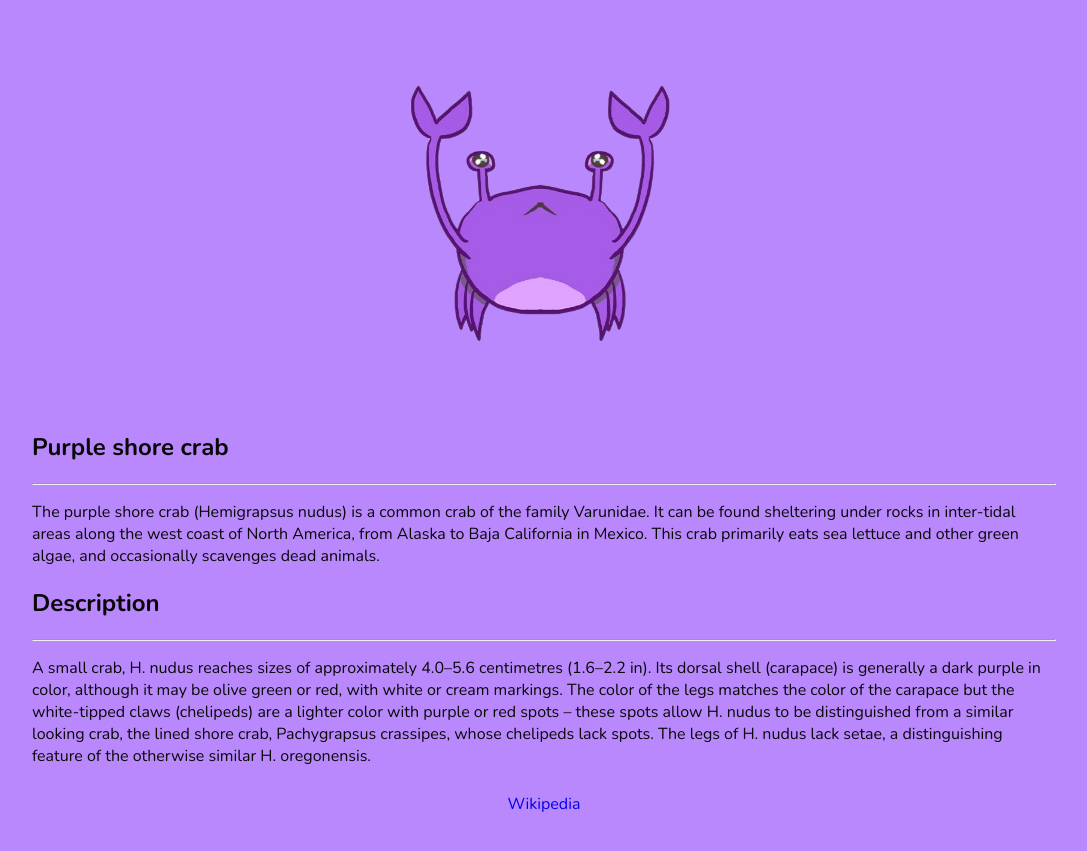
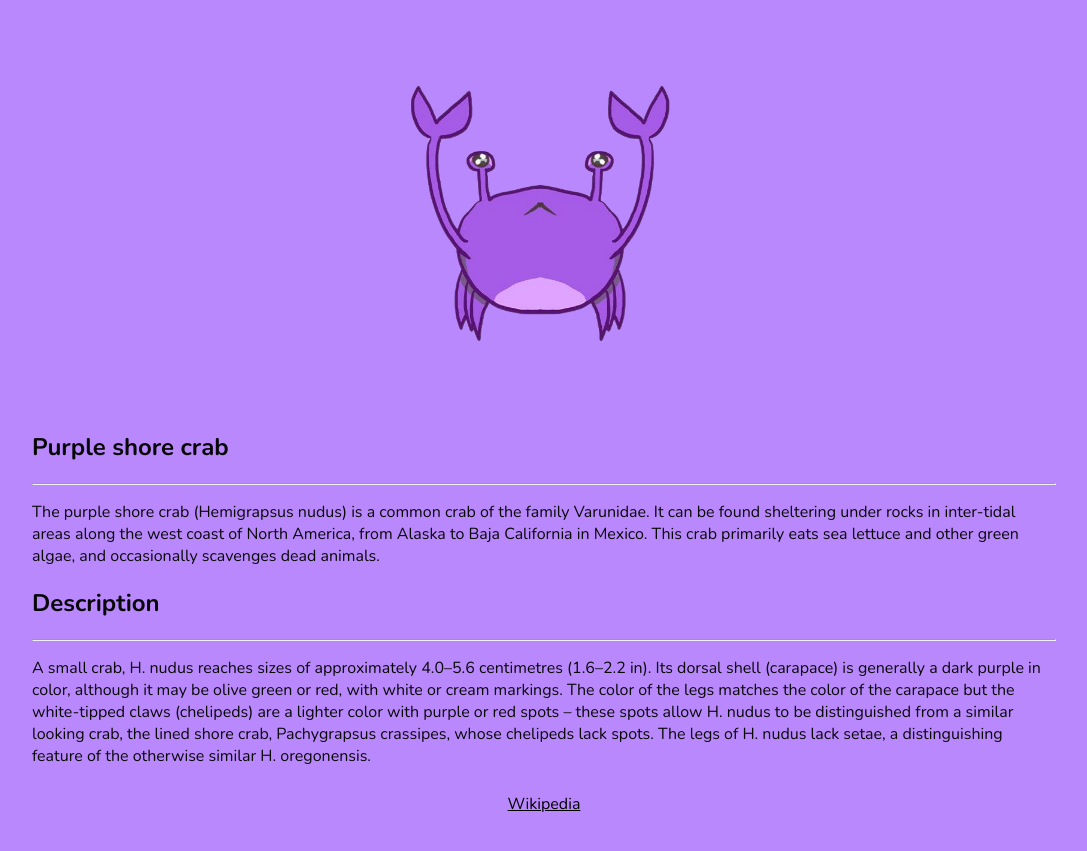
Before and after one commit to thepurplecrabby/thepurplecrabby.github.io, a website built with Parcel: page index.html in a window 1280 px wide. Shown: the part 89-940 px from the top of the page, without its empty margins (96-1183 px from the left). Built offline with nearby package versions, Linux system fonts and the light colour scheme.

Commit message:
link contrast

```diff
--- a/index.html
+++ b/index.html
@@ -58,7 +58,7 @@
     </p>
 </div>
 <footer>
-    <a href="https://en.wikipedia.org/wiki/Purple_shore_crab">Wikipedia</a>
+    <a href="https://en.wikipedia.org/wiki/Purple_shore_crab" target="_blank">Wikipedia</a>
 </footer>
 </body>
 
--- a/style.css
+++ b/style.css
@@ -39,5 +39,6 @@ footer {
 }
 
 footer a{
-    text-decoration: none;
+    text-decoration: underline;
+    color: black;
 }
```
